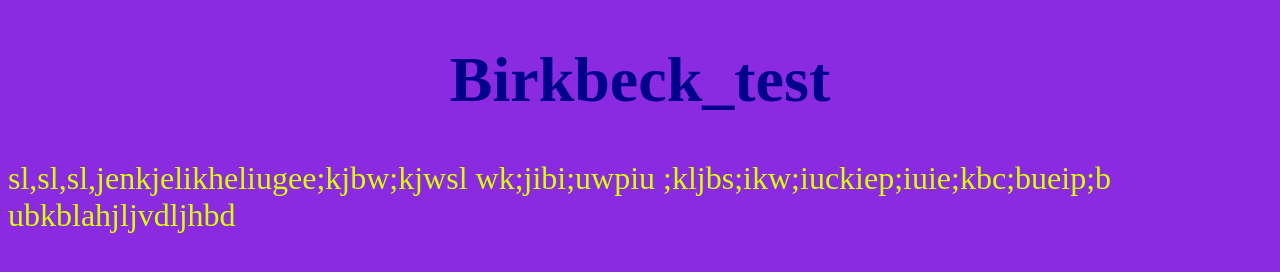
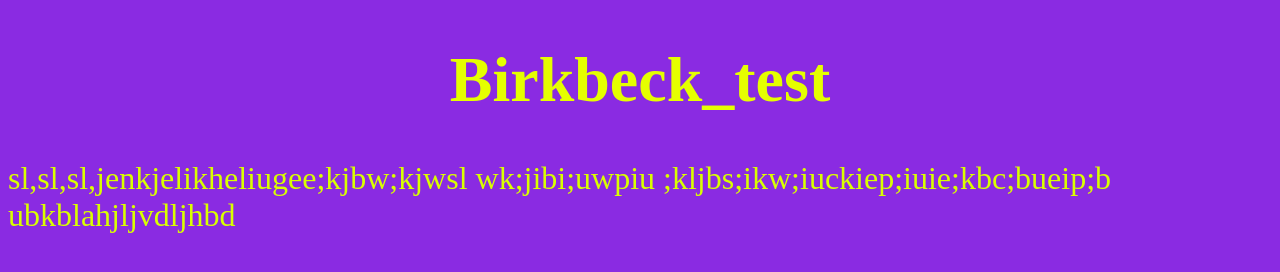
Before and after one commit to IsaacTowolawi/birkbeck_test, a plain HTML site: page index.html in a window 1280 px wide. In both pictures the pointer is over the element "Birkbeck_test". Drawn offline with Linux system fonts and the light colour scheme.

Commit message:
second commit

```diff
--- a/style.css
+++ b/style.css
@@ -10,7 +10,7 @@ h1 {
 }
 
 h1:hover {
-  color: darkblue;
+  color: rgb(229, 255, 0);
   cursor: pointer;
 }
 
```
